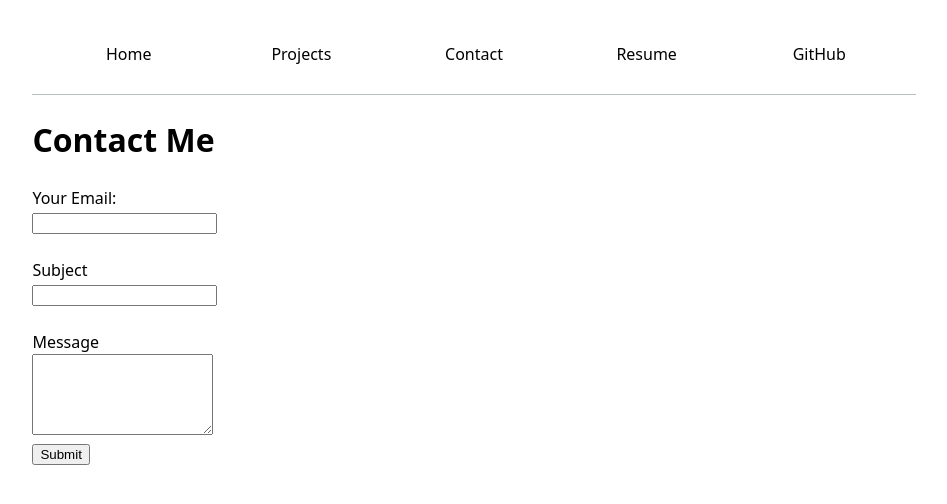
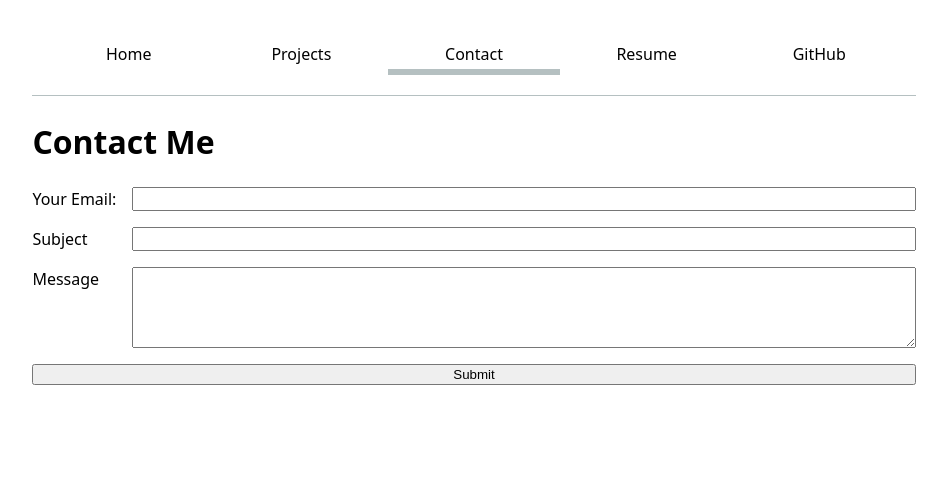
Before and after one commit to YooNice100/portfolio, a plain HTML site: page contact/index.html in a window 1280 px wide. Shown: the whole page, without its empty margins (166-1113 px from the left). Drawn offline with Linux system fonts and the light colour scheme.

Commit message:
fix contact formatting

```diff
--- a/contact/index.html
+++ b/contact/index.html
@@ -9,8 +9,8 @@
 <body>
     <nav>
         <a href="../index.html">Home</a>
-        <a href="index.html" >Projects</a>
-        <a href="../contact/index.html" class="active" >Contact</a>
+        <a href="../projects/index.html" >Projects</a>
+        <a href="../contact/index.html" class="current" >Contact</a>
         <a href="../resume/index.html">Resume</a>
         <a href="https://github.com/YooNice100" target = "_blank">GitHub</a>
 
@@ -19,14 +19,14 @@
     <h1>Contact Me</h1>
 
     <form  action="mailto:euc003@ucsd.edu" method="POST" enctype="text/plain">
-        <label for = "email">Your Email:</label><br>
-        <input id="email" name="email" type="email" required><br><br>
+        <label for = "email">Your Email:</label>
+        <input id="email" name="email" type="email" required>
 
-        <label for = "subject">Subject</label><br>
-        <input id="subject" name="subject" type="text"><br><br>
+        <label for = "subject">Subject</label>
+        <input id="subject" name="subject" type="text">
 
-        <label for="body">Message</label><br>
-        <textarea id="body" name="body" rows = "5"></textarea><br>
+        <label for="body">Message</label>
+        <textarea id="body" name="body" rows = "5"></textarea>
 
         <button>Submit</button>
 
--- a/style.css
+++ b/style.css
@@ -6,6 +6,10 @@ body {
     max-width: 100ch;
     margin-inline: max(1em, (100% - 100ch) / 2);
     padding: 1em;
+
+    --color-accent: oklch(65% 50% 0);
+    accent-color: var(--color-accent);
+
   }
 
   nav {
@@ -29,3 +33,36 @@ body {
     border-bottom: 0.4em solid oklch(80% 3% 200);
     padding-bottom: 0.2em;
   }
+
+  nav a:hover{
+    border-bottom: 0.4em solid var(--color-accent);
+    background-color: oklch(65% 50% 90%);
+    padding-bottom: 0.2em;
+  }
+
+  /* input, textarea, button {
+    display: grid;
+    font: inherit;
+    width: 100%;
+    box-sizing: border-box;
+    margin-block: 0.5em 0;
+  } */
+
+  form {
+    display: grid;
+    grid-template-columns: auto 1fr;
+    gap: 1em;
+  }
+
+  .grid {
+    grid-column: 1 / -1;
+  }
+
+  button {
+    grid-column: 1 / -1;
+  }
+
+  input, textarea {
+    width: 100%;
+    box-sizing: border-box;
+  }
```
Also changed, not shown: projects/index.html (+3 -1 lines), resume/index.html (+1 -1 lines).
